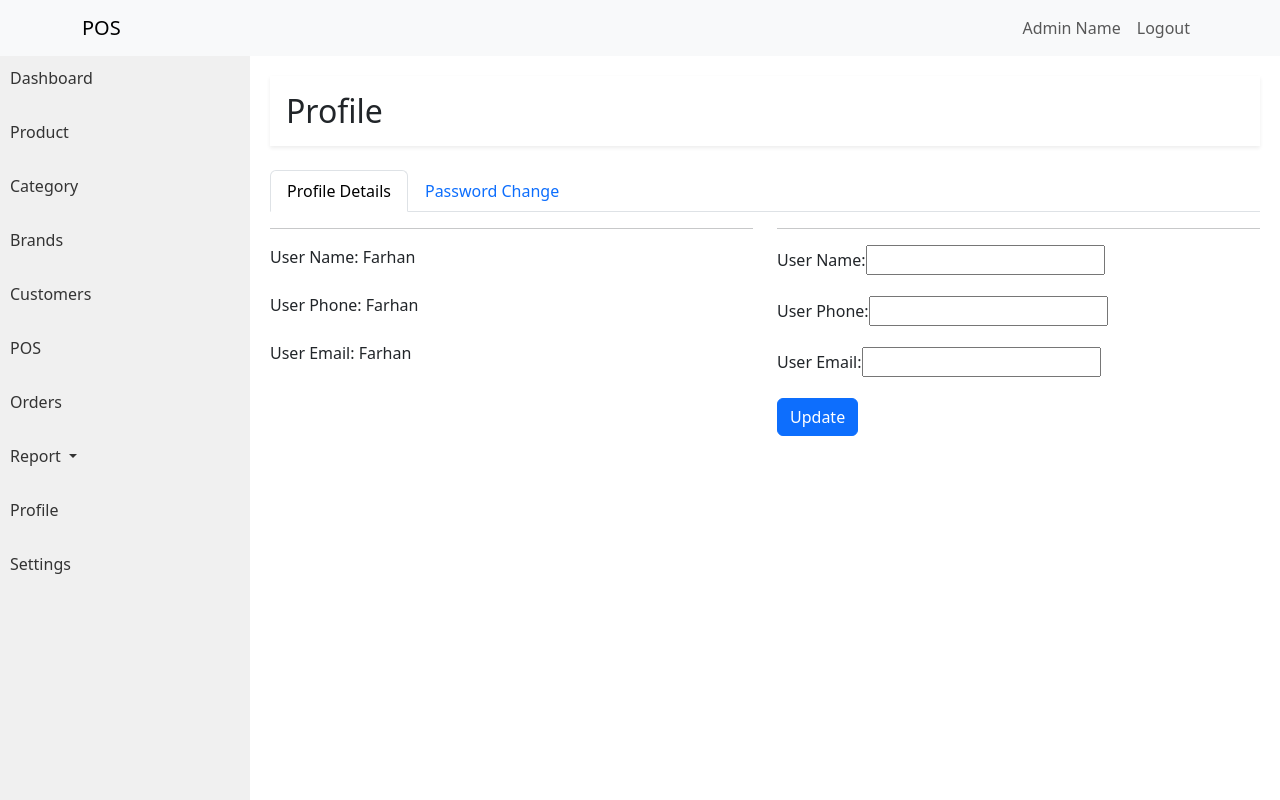
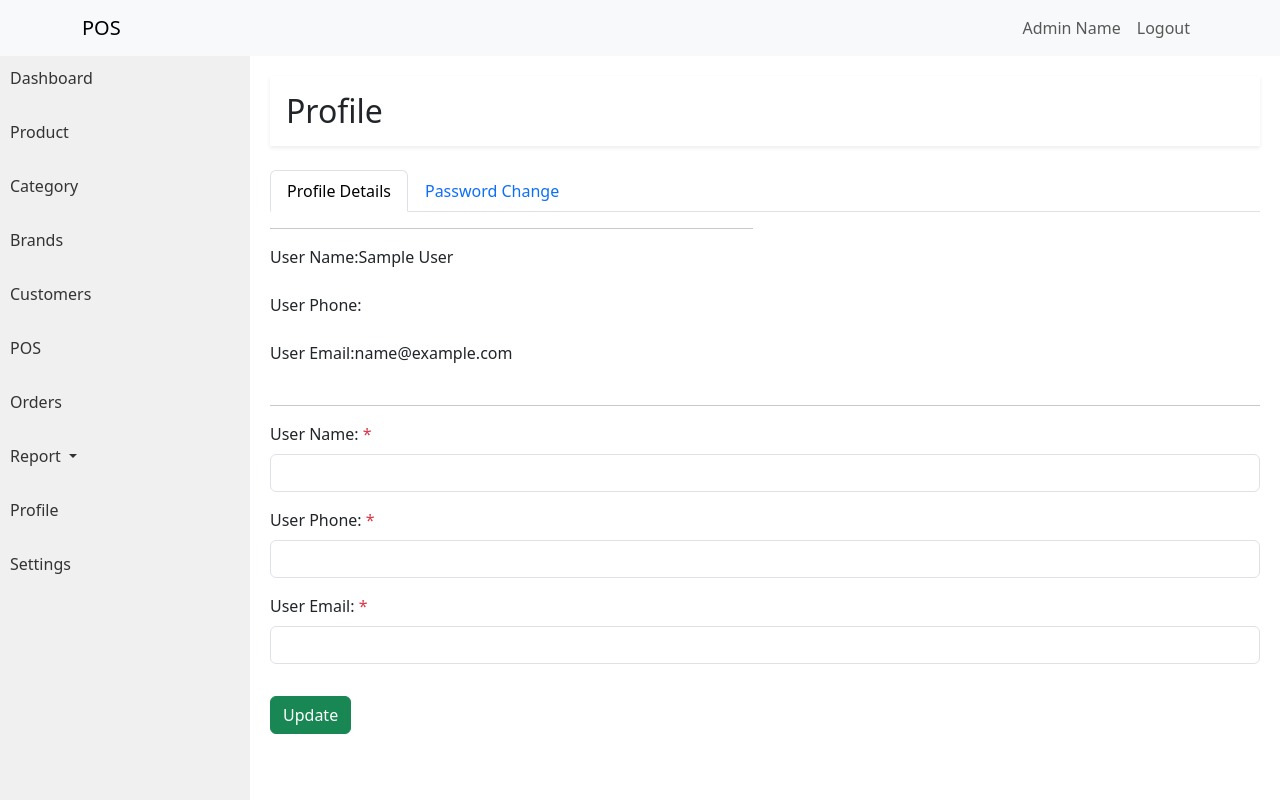
Before and after one commit to farhanfahidurrahim/POS-Software-Frontend-VueJs, a Vue app: page /profile in a window 1280 px wide. Built offline with nearby package versions, Linux system fonts and the light colour scheme; no server answers; sample sign-in values are in the browser's storage.

Commit message:
token profile

```diff
--- a/src/views/Auth/Login.vue
+++ b/src/views/Auth/Login.vue
@@ -66,13 +66,30 @@
       });
 
       // Handle successful login
-      console.log("Login successful:", response.data);
-      const { token, user } = response.data.data;
-      localStorage.setItem("authToken", token.toString());
-       // Save the token in local storage
-      axios.defaults.headers.common['Authorization'] = `Bearer ${token}`; // Set the token for future requests
-      toast.success("Login successful!");
-      // router.push({ name: "Dashboard" }); // Redirect to the dashboard page
+      console.log("Response", response);
+      const data = response.data.data;
+      console.log("Data:", data);
+      if(data && data.token){
+        const { token, user } = data;
+        console.log("Token:", token);
+        console.log("User:", user);
+
+        // Save token, userinfo in local storage
+        const userData = {
+          name: user.name,
+          phone: user.phone_number,
+          email: user.email,
+        }
+        localStorage.setItem("user", JSON.stringify(userData));
+        localStorage.setItem("authToken", token.toString());
+        axios.defaults.headers.common['Authorization'] = `Bearer ${token}`;
+
+        toast.success("Login successful!");
+        router.push({ name: "Dashboard" });
+      } else {
+        console.error("Something undefined");
+        toast.error("Login failed!");
+      }
     } catch (error) {
       if (error.response && error.response.data.errors) {
         errors.value = parseErrors(error.response.data.errors);
@@ -87,7 +104,7 @@
     let parsedErrors = {};
     for (let key in errorObj) {
       if (Array.isArray(errorObj[key])) {
-        parsedErrors[key] = errorObj[key][0]; // Get the first error message from the array
+        parsedErrors[key] = errorObj[key][0];
       } else {
         parsedErrors[key] = errorObj[key];
       }
--- a/src/views/Profile.vue
+++ b/src/views/Profile.vue
@@ -27,12 +27,12 @@
       <li class="nav-item" role="presentation">
         <button
           class="nav-link"
-          id="profile-update-tab"
+          id="profile-password-tab"
           data-bs-toggle="tab"
-          data-bs-target="#profile-update"
+          data-bs-target="#profile-password"
           type="button"
           role="tab"
-          aria-controls="profile-update"
+          aria-controls="profile-password"
           aria-selected="false"
         >
           Password Change
@@ -42,7 +42,8 @@
 
     <!-- Tab Content -->
     <div class="tab-content" id="profileTabContent">
-      <!-- Profile Details Tab -->
+
+      <!-- Profile Details & Update Tab -->
       <div
         class="tab-pane fade show active"
         id="profile-details"
@@ -50,51 +51,60 @@
         aria-labelledby="profile-details-tab"
       >
         <div class="row">
+          <!-- Customer Information -->
           <div class="col-md-6">
-            <!-- <h4 class="m-0 mb-3">Info</h4> -->
             <hr />
             <div class="col-md-12 mb-3">
-              <label for="customerName" class="form-label">User Name:</label>
-              Farhan
+              <label for="customerName" class="form-label">User Name: </label>
+                <span>{{ user.name }}</span>
             </div>
             <div class="col-md-12 mb-3">
               <label for="customerName" class="form-label">User Phone:</label>
-              Farhan
+                <span>{{ user.phone}}</span>
             </div>
             <div class="col-md-12 mb-3">
               <label for="customerName" class="form-label">User Email:</label>
-              Farhan
+               <span>{{ user.email}}</span>
             </div>
           </div>
           <div class="vertical-divider"></div>
-          <div class="col-md-6">
-            <!-- <h4 class="m-0 mb-3">Info</h4> -->
-            <hr />
-            <form action="">
+          <div class="col-md-12">
+            <!-- Customer Information -->
+            <form @submit.prevent="updateProfile">
+              <hr />
               <div class="col-md-12 mb-3">
-                <label for="customerName" class="form-label">User Name:</label>
-                <input type="text" />
+                <label for="name" class="form-label"
+                >User Name: <span class="text-danger">*</span></label
+                >
+                <input type="text" class="form-control" id="customerName" v-model="form.name"/>
               </div>
               <div class="col-md-12 mb-3">
-                <label for="customerName" class="form-label">User Phone:</label>
-                <input type="text" />
+                <label for="phoneNumber" class="form-label"
+                >User Phone: <span class="text-danger">*</span></label
+                >
+                <input type="text" class="form-control" id="phoneNumber" v-model="form.phone"/>
               </div>
+
               <div class="col-md-12 mb-3">
-                <label for="customerName" class="form-label">User Email:</label>
-                <input type="text" />
+                <label for="email" class="form-label"
+                >User Email: <span class="text-danger">*</span></label
+                >
+                <input type="email" class="form-control" id="customerEmail" v-model="form.email"/>
               </div>
-              <button type="submit" class="btn btn-primary">Update</button>
+              <button type="submit" class="btn btn-success mt-3">
+                Update
+              </button>
             </form>
           </div>
         </div>
       </div>
 
-      <!-- Profile Update Tab -->
+      <!-- Profile Password Change Tab -->
       <div
         class="tab-pane fade"
-        id="profile-update"
+        id="profile-password"
         role="tabpanel"
-        aria-labelledby="profile-update-tab"
+        aria-labelledby="profile-password-tab"
       >
         <div class="row">
           <div class="col-md-12">
@@ -106,7 +116,7 @@
                 <label for="name" class="form-label"
                   >Current Password: <span class="text-danger">*</span></label
                 >
-                <input type="text" class="form-control" id="customerName" />
+                <input type="text" class="form-control" id="customerName" v-model="user.name"/>
               </div>
               <div class="col-md-12 mb-3">
                 <label for="phoneNumber" class="form-label"
@@ -141,26 +151,56 @@
 <script setup>
 import { ref, onMounted } from "vue";
 import axios from "../http.js";
+import {useToast} from "vue-toastification";
 
-const profile = ref([]);
 const loading = ref(false);
+const toast = useToast();
 
+const user = ref([]);
+const form = ref({
+  name: '',
+  phone: '',
+  email: ''
+});
 const password = ref({
   current_password: "",
   password: "",
   password_confirmation: "",
 });
 
-// Fetch data
-const fetchData = async (url = "/api/v1/users") => {
+// Fetch data form Local Storage
+const fetchData = async => {
   try {
     loading.value = true;
-    const response = await axios.get(url);
-    profile.value = response.data.data;
-    console.log("profile", response);
+    const userData = JSON.parse(localStorage.getItem("user"));
+    console.log("UserData", userData);
+    user.value = userData || {};
   } catch (error) {
+    console.error("Error fetching user data", error);
   } finally {
     loading.value = false;
+  }
+};
+
+const updateProfile = async (url = "user/profile/update") => {
+  try {
+    user.value.name = form.value.name;
+    user.value.phone = form.value.phone;
+    user.value.email = form.value.email;
+    console.log("Update Profile", user.value);
+    localStorage.setItem("user", JSON.stringify(user.value));
+
+    console.log('URL:', url);
+    const response = await axios.post(url, {
+      name: form.value.name,
+      phone_number: form.value.phone,
+      email: form.value.email
+    });
+    console.log("Update Profile", response.data);
+    toast.success("Profile updated successfully!");
+  } catch (error) {
+    console.error("Error updating profile", error);
+    toast.error('Failed to update profile.');
   }
 };
 
@@ -185,7 +225,7 @@ onMounted(() => {
 .profile-details {
   border-right: 1px solid #ccc;
 }
-.profile-update {
+.profile-password {
   padding: 15px;
 }
 .vertical-divider {
```
